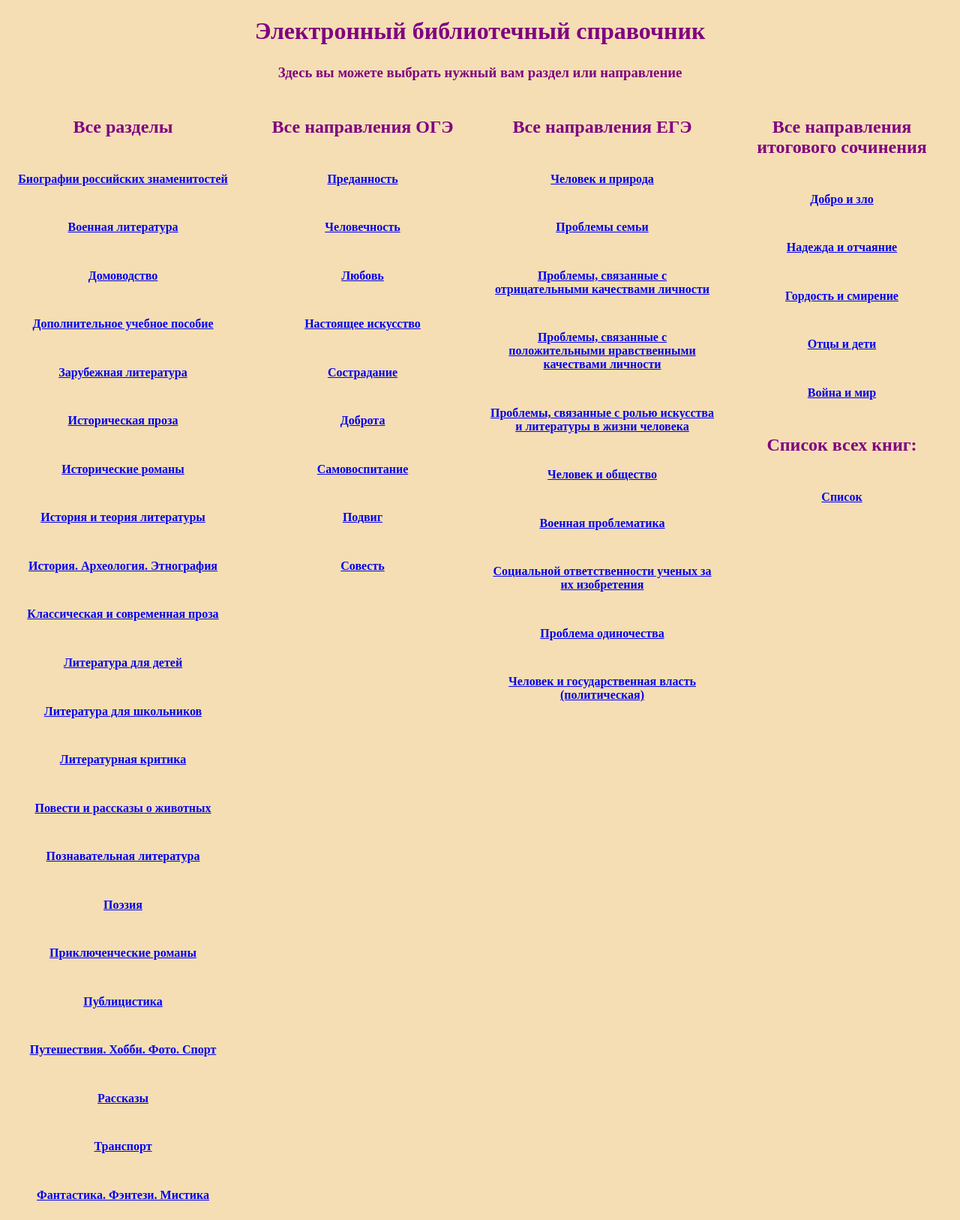
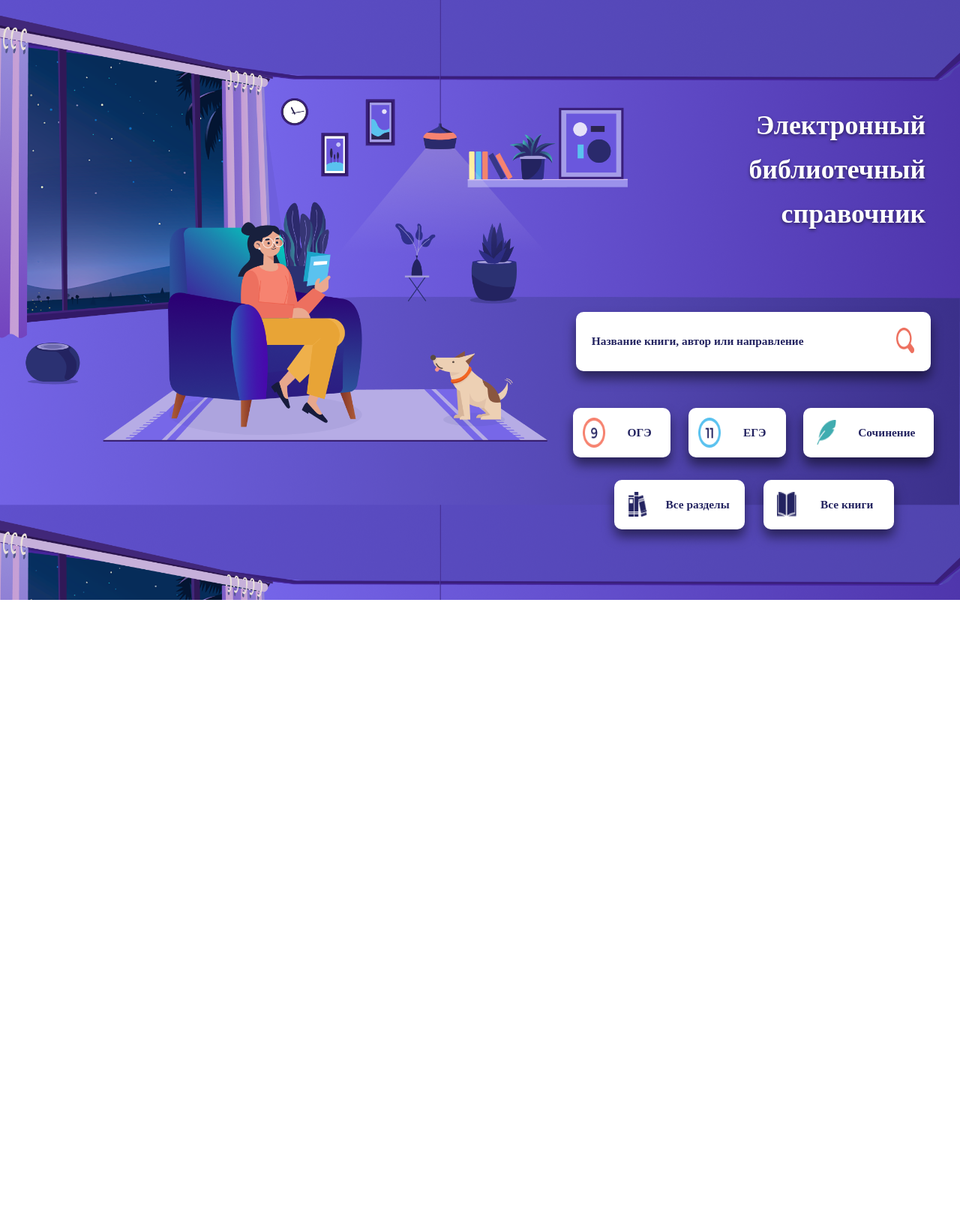
Before and after one commit to Mrjoulin/library, a Flask app: page / in a window 1280 px wide. Shown: the whole page at 75% size. After the commit the page ends 800 px from the top, so only its background shows below. Run offline with Flask 2, Linux system fonts and the light colour scheme; some web fonts are replaced.

Commit message:
design review

```diff
--- a/src/app.py
+++ b/src/app.py
@@ -1,6 +1,7 @@
-from flask import Flask, render_template
+from flask import Flask, render_template, url_for
 from werkzeug.contrib.fixers import ProxyFix
 from src.db.db import *
+from urllib.parse import unquote_plus
 
 app = Flask(__name__)
 
@@ -64,6 +65,25 @@ Section = {
     "FantasticFantasyMystic":  "Фантастика. Фэнтези. Мистика"
 }
 
+exams = {
+        "oge": {
+            "name": "Направления ОГЭ",
+            "directions": OGEDirections
+        },
+        "ege": {
+            "name": "Направления ЕГЭ",
+            "directions": EGEDirections
+        },
+        "section": {
+            "name": "Все разделы",
+            "directions": Section
+        },
+        "essay": {
+            "name": "Направления Итогового сочинения",
+            "directions": EssayDirections
+        }
+    }
+
 
 @app.route("/")
 def main():
@@ -71,11 +91,32 @@ def main():
                            EGEDirections=EGEDirections, Section=Section)
 
 
+@app.route("/find/<text>")
+def find_books(text):
+    text = unquote_plus(text)
+    if text in Section.values():
+        books = get_book_on_direction('Section', text)
+    elif text in OGEDirections.values():
+        books = get_book_on_direction('OGEDirection', text)
+    elif text in EGEDirections.values():
+        books = get_book_on_direction('EGEDirection', text)
+    elif text in EssayDirections.values():
+        books = get_book_on_direction('EssayDirection', text)
+    else:
+        books = find(text)
+    return render_template('book.html', books=books)
+
+
+@app.route("/exam/<exam>")
+def choose_exam(exam):
+    if exam in exams:
+        return render_template("direction.html", name=exams[exam]["name"], directions=exams[exam]["directions"])
+
+
 @app.route("/book/<direction>")
 def book(direction):
     if direction in Section.keys():
         books = get_book_on_direction('Section', Section[direction])
-        return render_template('book.html', books=books)
     elif direction in OGEDirections.keys():
         books = get_book_on_direction('OGEDirection', OGEDirections[direction])
     elif direction in EGEDirections.keys():
--- /dev/null
+++ b/src/static/css/style.css
@@ -0,0 +1,157 @@
+@font-face {
+    font-family: Montserrat;
+    src: url("../files/fonts/Montserrat-SemiBold.ttf");
+}
+
+input:focus, textarea, select, button {
+    outline: none !important;
+}
+
+button {
+    cursor: pointer;
+}
+
+button:hover, button:focus, button:active {
+    background-color: #EFEEF6;
+}
+
+body {
+    background: url("../files/pictures/Illustration.png");
+    background-size: cover;
+}
+
+button, input {
+    background: #FFFFFF;
+    box-shadow: 0px 10px 15px rgba(0, 0, 0, 0.5);
+    border-radius: 10px;
+    border: 0;
+
+    font-family: Montserrat;
+    font-style: normal;
+    font-weight: 600;
+    font-size: 1.2vw;
+    line-height: 24px;
+    text-align: center;
+
+    color: #232360;
+}
+
+
+h1, h2, h3{
+    color: #FFFFFF;
+    padding: 2px;
+    text-align: right;
+}
+
+.content {
+    position: absolute;
+    left: 0;
+    top: 0;
+    width:100%;
+    height: 100%;
+}
+
+#title {
+    position: absolute;
+    width: 24.27%;
+    height: 16.4%;
+    left: 72%;
+    top: 14%;
+
+    font-family: Montserrat;
+    font-style: normal;
+    font-weight: 600;
+    font-size: 2.8vw;
+    line-height: 59px;
+    text-align: right;
+
+    text-shadow: 0px 2px 4px rgba(0, 0, 0, 0.5);
+}
+
+#find {
+    position: absolute;
+    width: 36.667%;
+    height: 9.72%;
+    left: 60%;
+    top: 51.94%;
+}
+
+#find-text {
+    position: absolute;
+    width: 100%;
+    height: 100%;
+    left: 0;
+    top: 0;
+
+    border: 0;
+    text-align: left;
+    text-indent: 4%;
+}
+
+#find-text::placeholder {
+    color: #232360;
+    opacity: 1; /* Firefox */
+}
+
+#find-button {
+    position: absolute;
+    width: 13%;
+    height: 100%;
+    right: 0;
+    top: 0;
+
+    border-top-left-radius: 0;
+    border-bottom-left-radius: 0;
+    box-shadow: 0 0 0 0;
+    border: 0;
+}
+
+#oge-button {
+    position: absolute;
+    width: 10.15%;
+    height: 8.22%;
+    left: 59.7%;
+    top: 68%;
+
+    text-indent: 40%;
+}
+
+#ege-button {
+    position: absolute;
+    width: 10.15%;
+    height: 8.22%;
+    left: 71.7%;
+    top: 68%;
+
+    text-indent: 40%;
+}
+
+#essay-button {
+    position: absolute;
+    width: 13.55%;
+    height: 8.22%;
+    left: 83.7%;
+    top: 68%;
+
+    text-indent: 30%;
+}
+
+#section-button {
+    position: absolute;
+    width: 13.55%;
+    height: 8.22%;
+    left: 64%;
+    top: 80%;
+
+    text-indent: 30%;
+}
+
+#books-button {
+    position: absolute;
+    width: 13.55%;
+    height: 8.22%;
+    left: 79.55%;
+    top: 80%;
+
+    text-indent: 30%;
+}
--- a/src/templates/index.html
+++ b/src/templates/index.html
@@ -1,99 +1,58 @@
 <!DOCTYPE html>
 <html lang="en">
 <head>
-    <meta http-equiv="Content-Type" content="text/html; charset=utf-8" />
     <title>Электронный библиотечный справочник</title>
-    <style>
-        body {
-            background: #F5DEB3
-        }
-        h1, h2, h3{
-            color: #800080;
-            padding: 2px;
-            text-align: center;
-        }
-        table{
-            position:absolute;
-            top:1px;
-        }
-        td{
-            width:300px;
-            text-align:center;
-        }
-        .content {
-            width:100%;
-            position: absolute;
-            font-size: 100%;
-        }
-        .table{
-            width:100%
-        }
-    </style>
+    <link type="text/css" rel="stylesheet" href="../static/css/style.css">
 </head>
 <body>
     <div class="header">
-        <h1> Электронный библиотечный справочник </h1>
-        <h3> Здесь вы можете выбрать нужный вам раздел или направление </h3>
+        <h1 id="title">Электронный библиотечный справочник</h1>
     </div>
     <div class="content">
-        <table class="table">
-            <tr>
-                <td>
-                    <table>
-                        <tr>
-                            <td><h2>Все разделы</h2></td>
-                        </tr>
-                        {% for i in Section.keys() %}
-                        <tr>
-                            <td><a href="/book/{{i}}"><h4>{{Section[i]}}</h4></a></td>
-                        </tr>
-                        {%endfor%}
-                    </table>
-                </td>
-                <td>
-                    <table>
-                        <tr>
-                            <td><h2>Все направления ОГЭ</h2></td>
-                        </tr>
-                        {% for i in OGEDirections.keys() %}
-                        <tr>
-                            <td><a href="/book/{{i}}"><h4>{{OGEDirections[i]}}</h4></a></td>
-                        </tr>
-                        {%endfor%}
-                    </table>
-                </td>
-                <td>
-                    <table>
-                        <tr>
-                            <td><h2>Все направления ЕГЭ</h2></td>
-                        </tr>
-                        {% for i in EGEDirections.keys() %}
-                        <tr>
-                            <td><a href="/book/{{i}}"><h4>{{EGEDirections[i]}}</h4></a></td>
-                        </tr>
-                        {%endfor%}
-                    </table>
-                </td>
-                <td>
-                    <table>
-                        <tr>
-                            <td><h2>Все направления итогового сочинения</h2></td>
-                        </tr>
-                        {% for i in EssayDirections.keys()%}
-                        <tr>
-                            <td><a href="/book/{{i}}"><h4>{{EssayDirections[i]}}</h4></a></td>
-                        </tr>
-                        {%endfor%}
-                        <tr>
-                            <td><h2>Список всех книг:</h2></td>
-                        </tr>
-                        <tr>
-                            <td><a href="/all"><h4>Список</h4></a></td>
-                        </tr>
-                    </table>
-                </td>
-            </tr>
-        </table>
+        <div id="find">
+            <input type="text" id="find-text" placeholder="Название книги, автор или направление">
+            <button id="find-button" onclick="find()">
+                <img src="../static/files/pictures/search.png" style="position:absolute; top: 28%; left: 30%; width: 40%;height: 44%;">
+            </button>
+        </div>
+        <a href="/exam/oge">
+            <button id="oge-button">
+                <img src="../static/files/pictures/oge.png" style="position:absolute; width: 23%; height: 60%;left: 10%; top: 20%">
+                ОГЭ
+            </button>
+        </a>
+        <a href="/exam/ege">
+            <button id="ege-button">
+                <img src="../static/files/pictures/ege.png" style="position:absolute; width: 23%; height: 60%;left: 10%; top: 20%">
+                ЕГЭ
+            </button>
+        </a>
+        <a href="/exam/essay">
+            <button id="essay-button">
+                <img src="../static/files/pictures/essay.png" style="position:absolute; width: 15%; height: 50%;left: 10%; top: 25%">
+                Сочинение
+            </button>
+        </a>
+        <a href="/exam/section">
+            <button id="section-button">
+                <img src="../static/files/pictures/section.png" style="position:absolute; width: 15%; height: 50%;left: 10%; top: 25%">
+                Все разделы
+            </button>
+        </a>
+        <a href="/all">
+            <button id="books-button">
+                <img src="../static/files/pictures/books.png" style="position:absolute; width: 15%; height: 50%;left: 10%; top: 25%">
+                Все книги
+            </button>
+        </a>
     </div>
+<script>
+    function find(){
+        text = document.getElementById("find-text").value;
+        if (text.length > 2){
+            window.open("/find/" + encodeURIComponent(text), "_self");
+        }
+    }
+</script>
 </body>
 </html>
```
Also changed, not shown: src/db/db.py (+16 -1 lines), src/static/bookstyle.css (deleted, +0 -17 lines), src/static/css/bookstyle.css (added, +37 -0 lines), src/static/css/direction.css (added, +67 -0 lines), src/static/style.css (deleted, +0 -26 lines), src/templates/book.html (+1 -20 lines), src/templates/direction.html (added, +21 -0 lines), src/static/files/pictures/Illustration.png (added), src/static/files/pictures/books.png (added), src/static/files/pictures/ege.png (added), src/static/files/pictures/essay.png (added), src/static/files/pictures/oge.png (added), src/static/files/pictures/search.png (added), src/static/files/pictures/section.png (added).
